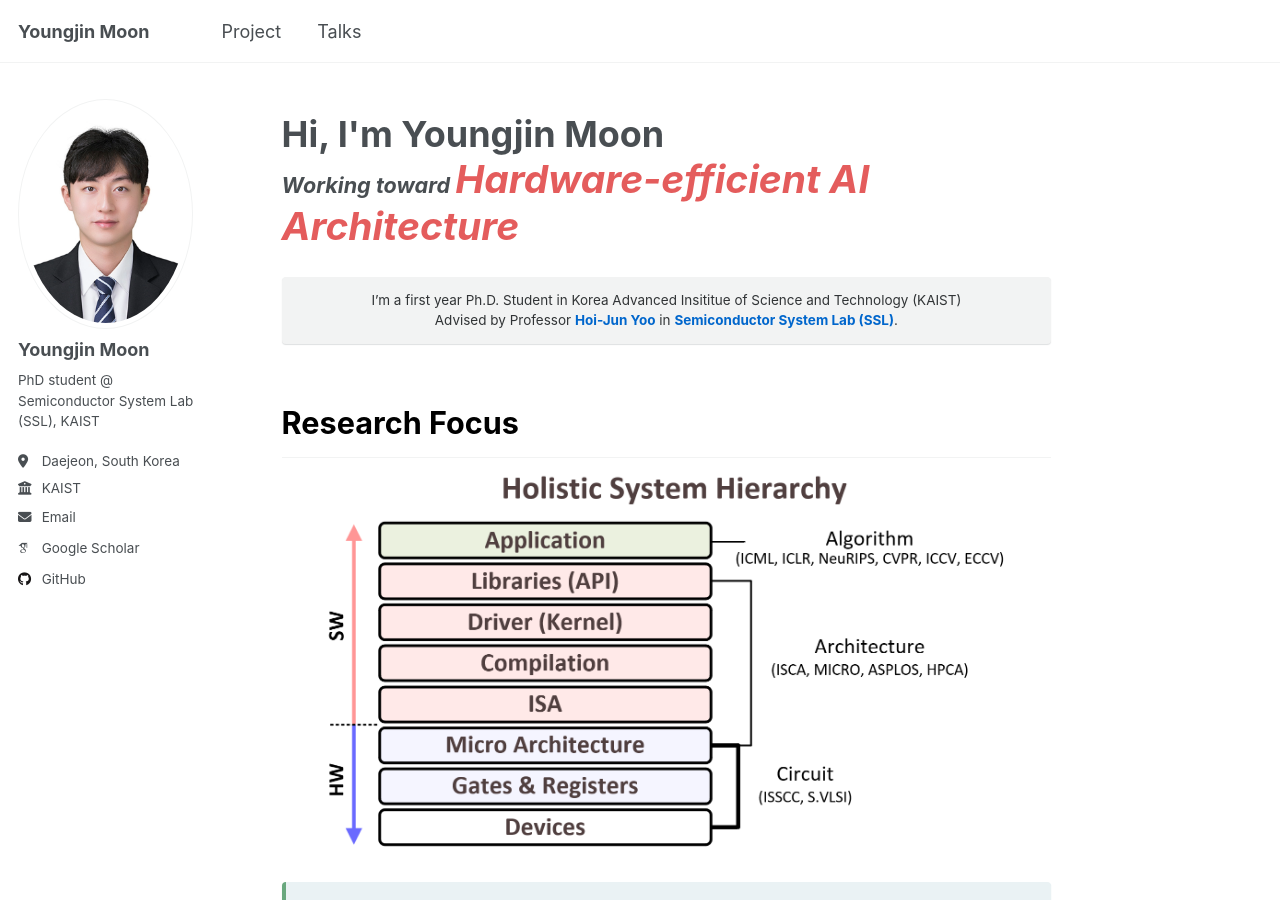
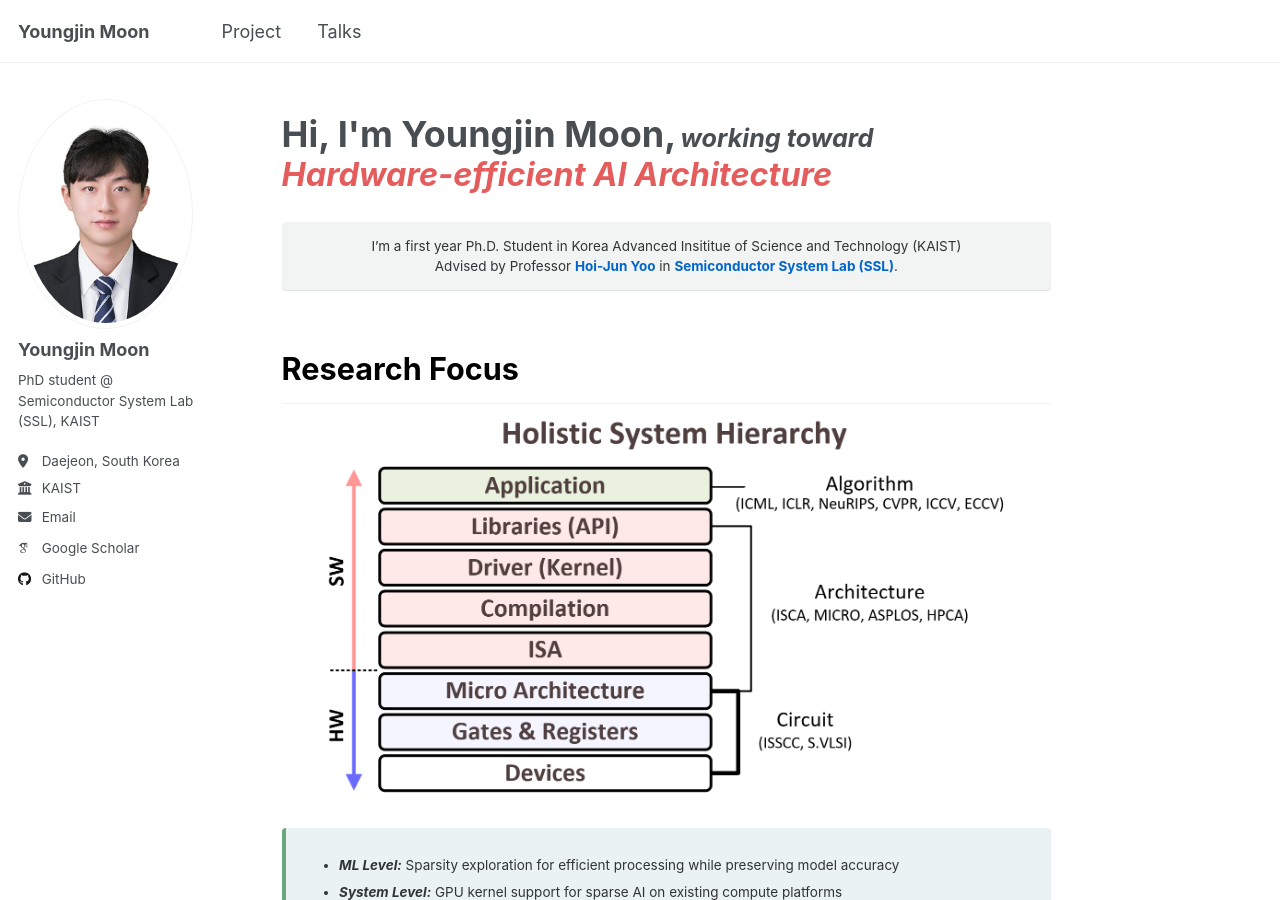
Before and after one commit to yjmoon99/yjmoon99.github.io, a Jekyll site: the page built from _pages/about.md, in a window 1280 px wide and 900 px high. Built offline with Jekyll 4.4.1, drawn with Linux system fonts in a browser that asks for light colours; some web fonts are replaced; a script that is not in the unit is left out.

Commit message:
Update Title

```diff
--- a/_pages/about.md
+++ b/_pages/about.md
@@ -7,8 +7,8 @@ redirect_from:
   - /about.html
 ---
 <div style="font-weight: bold; margin-bottom: 0.5em; line-height: 1.2;">
-<span style="font-size: 2.0em; font-weight: bold;">Hi, I'm Youngjin Moon</span><br>
-<span style="font-size: 1.2em; font-style: italic;">Working toward <em style="font-size: 1.8em; color:rgb(228, 92, 92); font-style: italic;">Hardware-efficient AI Architecture</em></span>
+<span style="font-size: 2.0em; font-weight: bold;">Hi, I'm Youngjin Moon,</span> <span style="font-size: 1.4em; font-style: italic;">working toward</span><br>
+<span style="font-size: 1.8em; font-style: italic;"><em style="font-size: 1.em; color:rgb(228, 92, 92); font-style: italic;">Hardware-efficient AI Architecture</em></span>
 </div>
 
 <div class="notice" markdown="1" style="text-align: center; font-size: 1.7em;">
```
